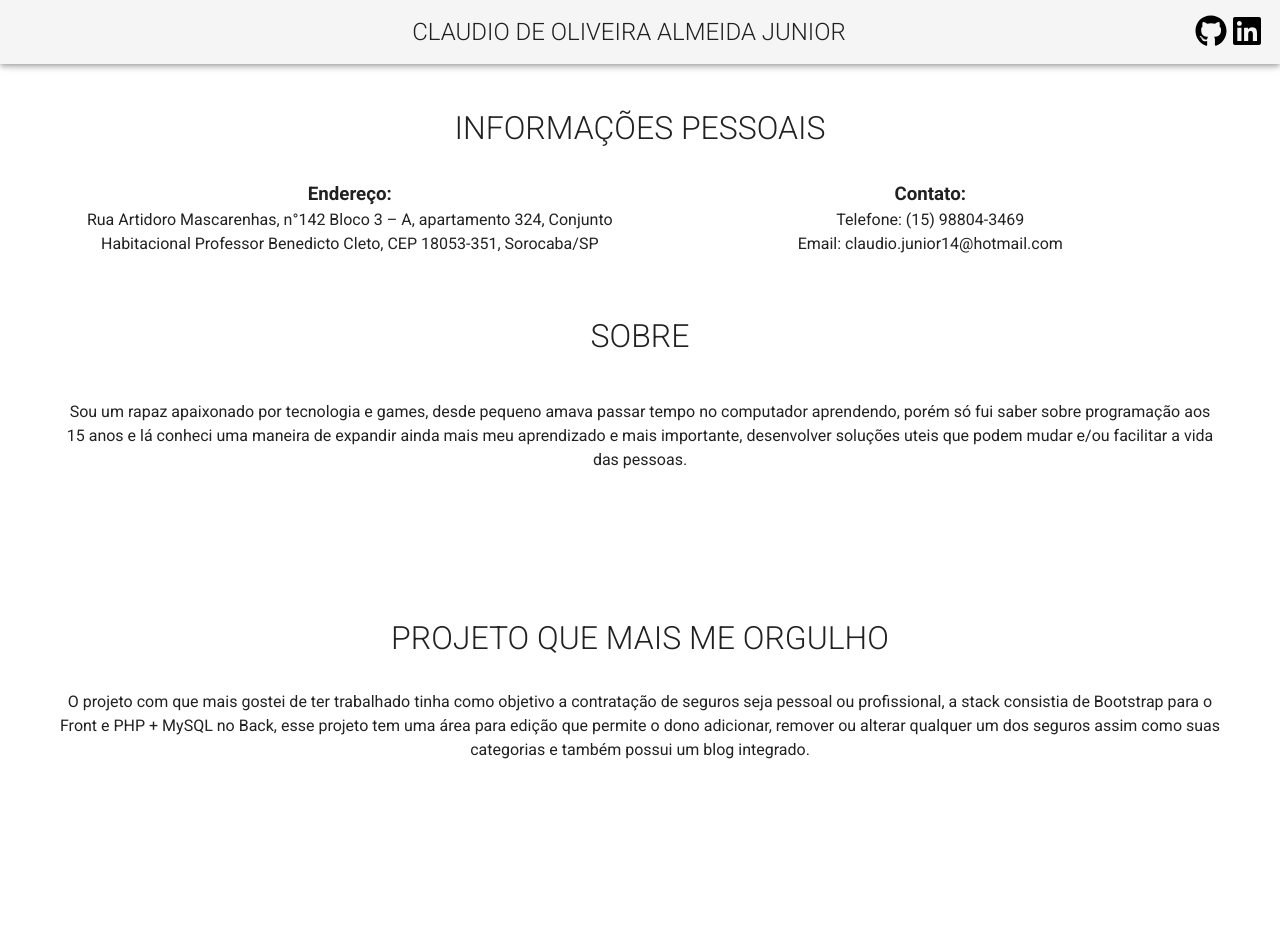
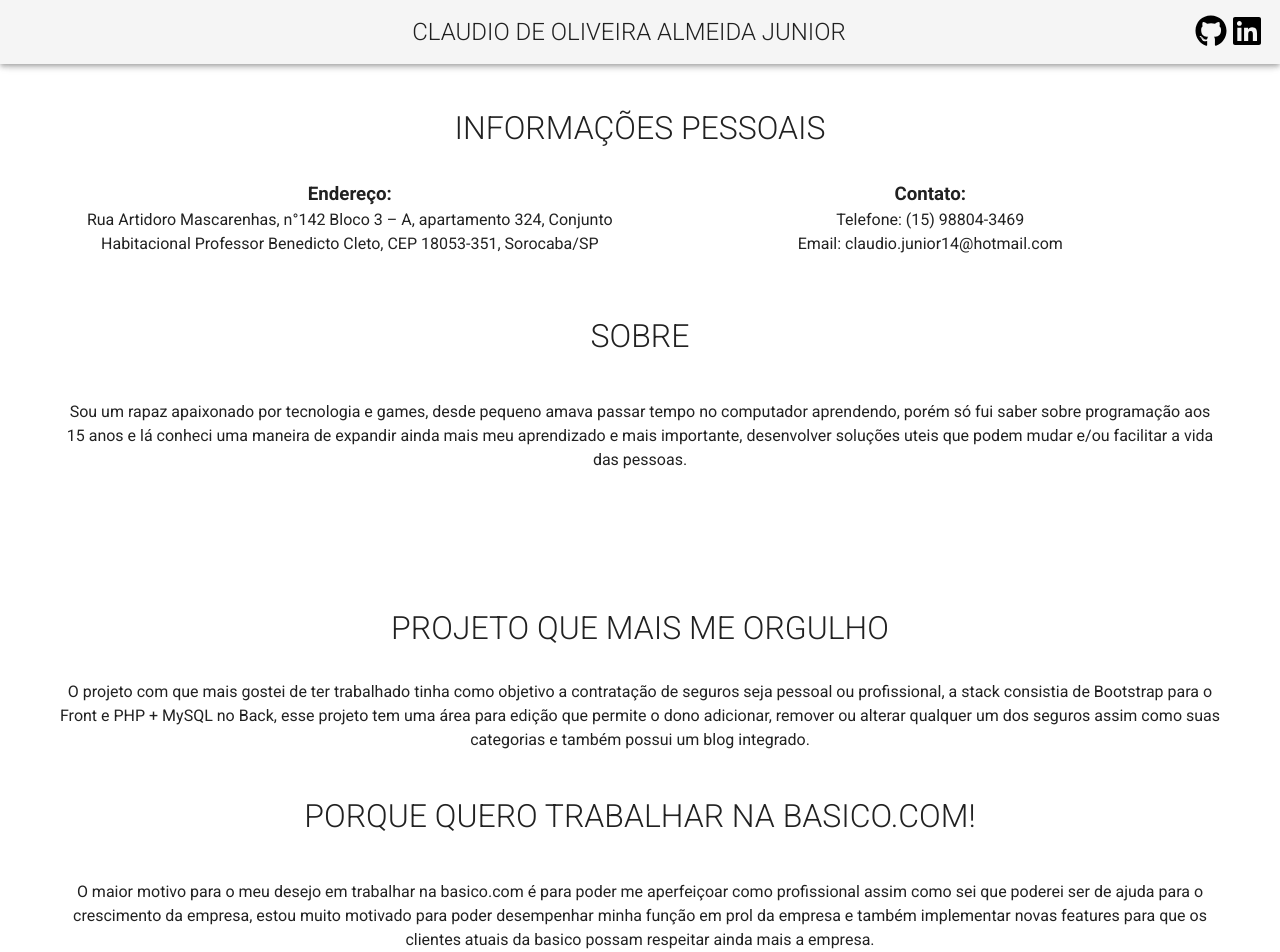
Before and after one commit to Kirizuro/basico-test, a Vue app: page / in a window 1280 px wide. Shown: the top 952 px of the page. Before the commit the page ends 800 px from the top, so only its background shows below. Built offline with nearby package versions, Linux system fonts and the light colour scheme.

Commit message:
Last fixes

```diff
--- a/src/components/Project.vue
+++ b/src/components/Project.vue
@@ -9,6 +9,13 @@
           para edição que permite o dono adicionar, remover ou alterar qualquer um dos seguros assim como
           suas categorias e também possui um blog integrado.
         </p>
+        <h1 class="text-uppercase font-weight-light ma-10">Porque quero trabalhar na Basico.com!</h1>
+        <p>
+          O maior motivo para o meu desejo em trabalhar na basico.com é para poder me aperfeiçoar como profissional
+          assim como sei que poderei ser de ajuda para o crescimento da empresa, estou muito motivado para poder
+          desempenhar minha função em prol da empresa e também implementar novas features para que os clientes atuais
+          da basico possam respeitar ainda mais a empresa.
+        </p>
       </v-flex>
     </v-layout>
   </v-container>
```
